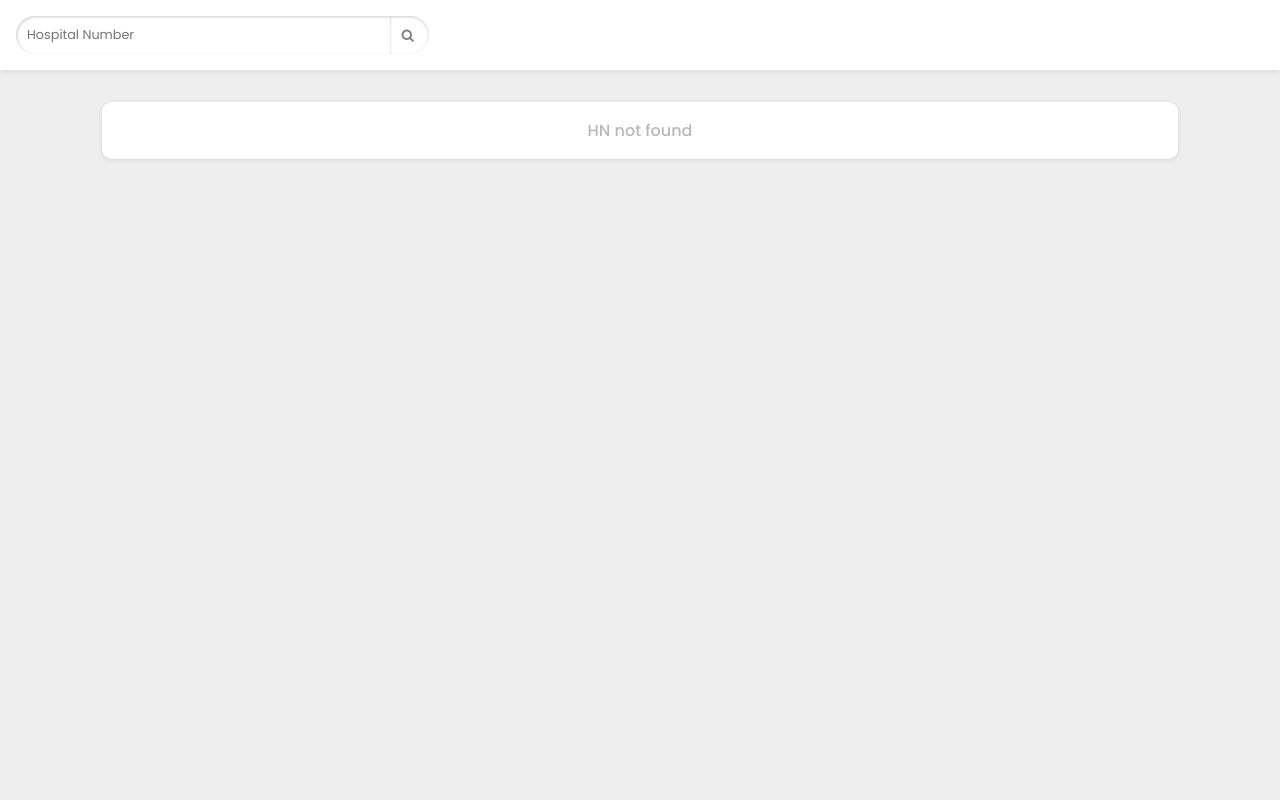
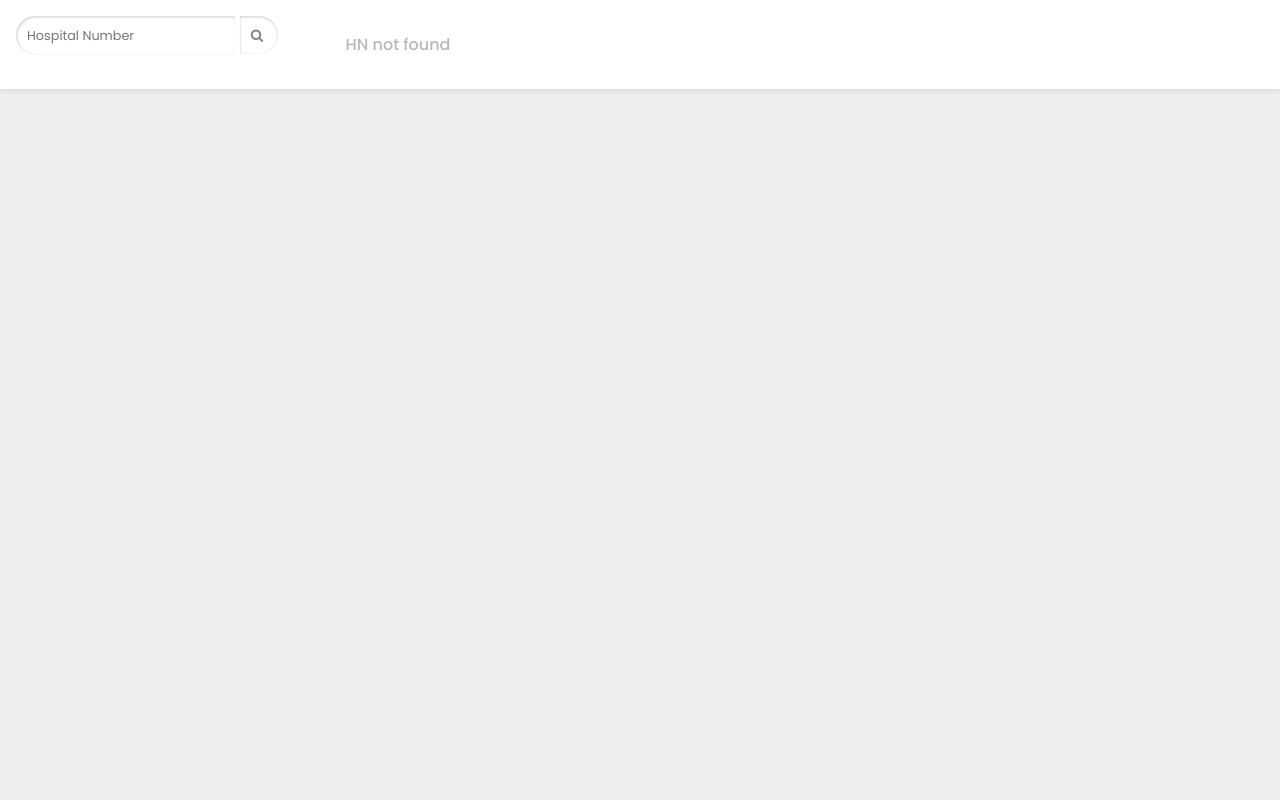
Before and after one commit to sirirajnicu/jaundice-assistant-backend, a Django app: page /HNsearch/ in a window 1280 px wide. Shown: the part 50-850 px from the top of the page. Run offline with Django 4.2, Linux system fonts and the light colour scheme; the visitor is signed in with stand-in values (Sample User, id 1); parts of the project's set-up code (start-up, migrations or seed data) failed here and were passed over.

Commit message:
style: HNsearch

```diff
--- a/static/css/style.css
+++ b/static/css/style.css
@@ -100,6 +100,7 @@
 
 /* Search Bar  */
 .search_bar {
+    display: flex;
     background-color: #FFFFFF;
     box-shadow: 0 1px 6px rgba(0, 0, 0, 0.1);
     padding: 1pc;
@@ -108,7 +109,7 @@
 .search_bar input[type="text"] {
     font-size: 80%;
     padding: 11px;
-    width: 30%;
+    width: 70%;
     height: 2.4pc;
     background-color: rgb(255, 255, 255) ;
     border:0;
@@ -118,7 +119,6 @@
 
 .search_bar input[type="text"]:focus{
     box-shadow: inset 1px 1px 3px rgba(0, 0, 0, 0.3);
-
 }
 
 .search_button {
--- a/templates/views/HNsearch.html
+++ b/templates/views/HNsearch.html
@@ -11,14 +11,21 @@
 {% endwith %}
 <div style="background-color: #eeeeee;flex-direction: column; display: flex;min-height: 100vh;margin: 0;font-weight:500;">
     <div class="search_bar">
-        <form method="post", style="display: flex">
+        <form method="post">
             {% csrf_token %}
             {{ SearchForm.searchid }}
-            <button class="search_button" type="submit" >
-                <!-- <i class="fa fa-search" style="size: 10%;" ></i>search -->
+            <button class="search_button"  type="submit" >
                 <i class="fa fa-search" style="size: 10%;" ></i>
             </button>
         </form>
+        {% if ANlist is None %}
+        <p style='color: #b8b8b8;padding: 1pc;'> HN not found</p>
+        {% elif ANlist %}
+        <p style='color: #525252; padding: 1.5pc; font-weight: 500; font-size: 18px; text-align: left;'> HN: {{ HN }}</p>
+        {% else %}
+        <p style='color: #525252; padding: 1.5pc; font-weight: 500; font-size: 18px; text-align: left;'> HN: {{ HN }}</p>
+        <p style='color: #b8b8b8;padding: 1pc;font-weight: 100;'> Zero Admission Numbers</p>
+        {% endif %}
     </div>
 
     <!-- <div style='color: #7f7f7f;text-align: left;padding: 20px 0 10px 8%;'>
@@ -28,16 +35,6 @@
             <p>HN: {{ HN }}</p>
         {% endif %}
     </div> -->
-
-    <div class="AN-frame" style="margin-top: 2pc;">
-        {% if ANlist is None %}
-        <p style='color: #b8b8b8;padding: 1pc;'> HN not found</p>
-        {% elif ANlist %}
-        <p style='color: #525252; padding: 1.5pc; font-weight: 500; font-size: 18px; text-align: left;'> HN: {{ HN }}</p>
-        {% else %}
-        <p style='color: #525252; padding: 1.5pc; font-weight: 500; font-size: 18px; text-align: left;'> HN: {{ HN }}</p>
-        <p style='color: #b8b8b8;padding: 1pc;font-weight: 100;'> Zero Admission Numbers</p>
-        {% endif %}
 
 
         <div>
@@ -51,7 +48,5 @@
                 {% endfor %}
             </div>
         </div>
-
-    </div>
 </div>
 {% endblock %}
```
